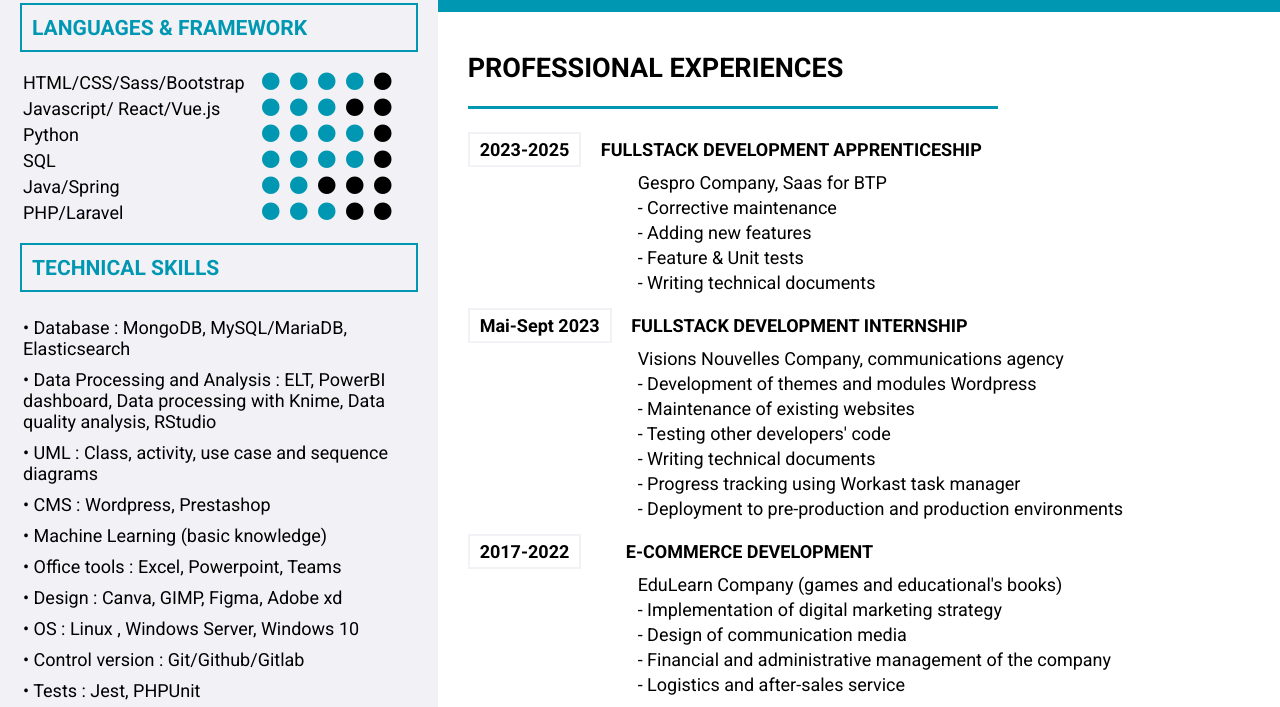
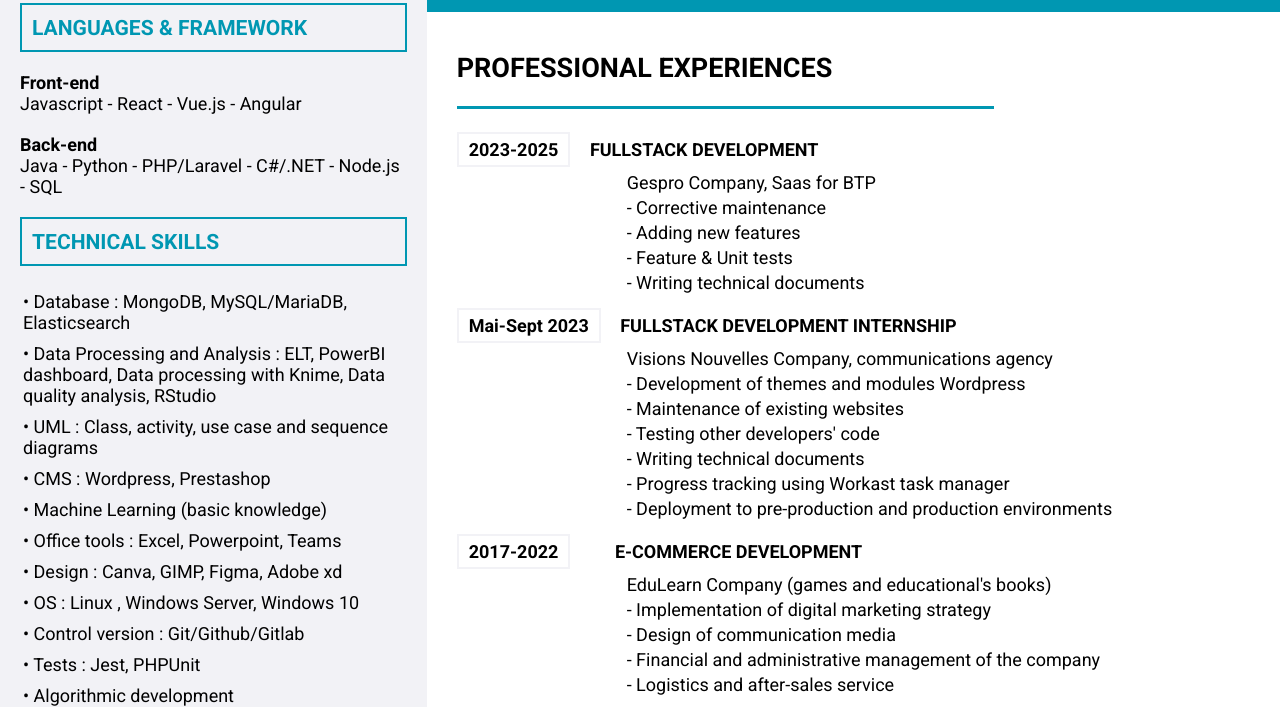
Before and after one commit to Yradouani/english_cv, a website: page index.html in a window 1280 px wide. Shown: the part 238-945 px from the top of the page. Drawn offline with Linux system fonts and the light colour scheme; a web font is replaced by a local one.

Commit message:
change text

```diff
--- a/cv.scss
+++ b/cv.scss
@@ -173,6 +173,14 @@
                 margin: 0 5px;
             }
         }
+
+        .language_subtitle {
+            font-weight: bold;
+        }
+
+        .languages-container__text {
+            margin: 20px;
+        }
     }
 
     .skills-container {
@@ -258,7 +266,7 @@
             align-items: end;
             z-index: 1;
             position: relative;
-            font-size: 40px;
+            font-size: 50px;
             flex-direction: column;
             font-family: 'Source Code Pro', monospace;
             color: white;
--- a/index.html
+++ b/index.html
@@ -72,7 +72,27 @@
         </div>
         <div class="languages-container">
             <h3>LANGUAGES & FRAMEWORK</h3>
-            <div class="css">
+            <div class="languages-container__text">
+                <span class="language_subtitle">Front-end</span>
+                <div>
+                    Javascript
+                    - React
+                    - Vue.js
+                    - Angular
+                </div>
+            </div>
+            <div class="languages-container__text">
+                <span class="language_subtitle">Back-end</span>
+                <div>
+                    Java
+                    - Python
+                    - PHP/Laravel
+                    - C#/.NET
+                    - Node.js
+                    - SQL
+                </div>
+            </div>
+            <!-- <div class="css">
                 <span>HTML/CSS/Sass/Bootstrap</span>
                 <div class="dot-container">
                     <span class="dot-1"><i class="fas fa-circle"></i></span>
@@ -84,8 +104,8 @@
             </div>
             <div class="js">
                 <span>Javascript/
-                    <!-- Typescript/ -->
-                    React/Vue.js</span>
+                    Typescript/ -->
+            <!-- React/Vue.js</span>
                 <div class="dot-container">
                     <span class="dot-1"><i class="fas fa-circle"></i></span>
                     <span class="dot-2"><i class="fas fa-circle"></i></span>
@@ -93,7 +113,7 @@
                     <span class="dot-4"><i class="fas fa-circle"></i></span>
                     <span class="dot-5"><i class="fas fa-circle"></i></span>
                 </div>
-            </div>
+            </div> -->
             <!-- <div class="vue">
                 <span>Angular/Vue.js</span>
                 <div class="dot-container">
@@ -124,7 +144,7 @@
                     <span class="dot-5"><i class="fas fa-circle"></i></span>
                 </div>
             </div> -->
-            <div class="python">
+            <!-- <div class="python">
                 <span>Python</span>
                 <div class="dot-container">
                     <span class="dot-1"><i class="fas fa-circle"></i></span>
@@ -162,8 +182,8 @@
                     <span class="dot-3"><i class="fas fa-circle"></i></span>
                     <span class="dot-4"><i class="fas fa-circle"></i></span>
                     <span class="dot-5"><i class="fas fa-circle"></i></span>
-                </div>
-            </div>
+                </div> -->
+            <!-- </div> -->
 
         </div>
         <div class="skills-container">
@@ -327,7 +347,7 @@
                         </div> -->
                         <div>
                             <span class="experience-title"><span class="date ecommerce stage">2023-2025</span>
-                                <span>FULLSTACK DEVELOPMENT APPRENTICESHIP</span>
+                                <span>FULLSTACK DEVELOPMENT</span>
                             </span>
                             <p>
                                 Gespro Company, Saas for BTP
```
Also changed, not shown: cv.css, 1 other file.
